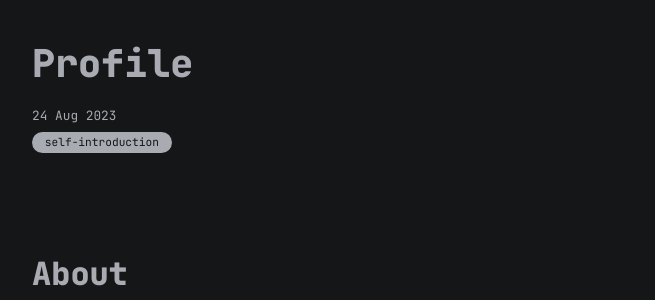
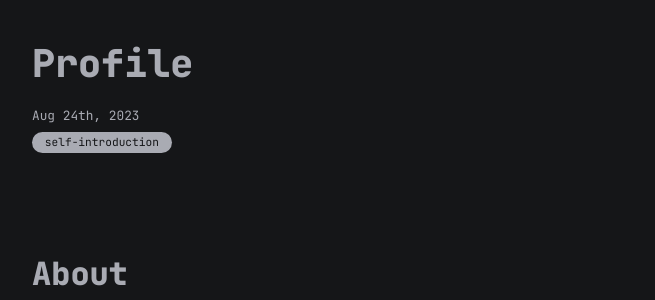
Before and after one commit to haruto2001/haruto2001-cv-old, a Jekyll site: the page built from docs/all_collections/_posts/2023-08-24-profile.md, in a window 1280 px wide. Shown: the part 139-439 px from the top of the page, without its empty margins (283-938 px from the left). Built offline with Jekyll 4.4.1, drawn with Linux system fonts in a browser that asks for light colours.

Commit message:
change the date format

```diff
--- a/docs/_layouts/blog.html
+++ b/docs/_layouts/blog.html
@@ -10,7 +10,7 @@
           <h2 class="article-title">
             <a href="{{site.baseurl}}{{post.url}}"> {{post.title}} </a>
           </h2>
-          <small class="date">{{post.date | date_to_string}}</small>
+          <small class="date">{{post.date | date_to_string: "ordinal", "US"}}</small>
           <div class="categories">
             {% for c in post.categories %}
             <a href="#!" data-base-url="{{site.baseurl}}" class="category"
--- a/docs/_layouts/post.html
+++ b/docs/_layouts/post.html
@@ -7,7 +7,7 @@
       <section class="article">
         <div class="article-header">
           <h2 class="article-title">{{page.title}}</h2>
-          <small class="date">{{page.date | date_to_string}}</small>
+          <small class="date">{{page.date | date_to_string: "ordinal", "US"}}</small>
           <div class="categories">
             {% for c in page.categories %}
             <a href="#!" class="category">{{c}}</a>
```
